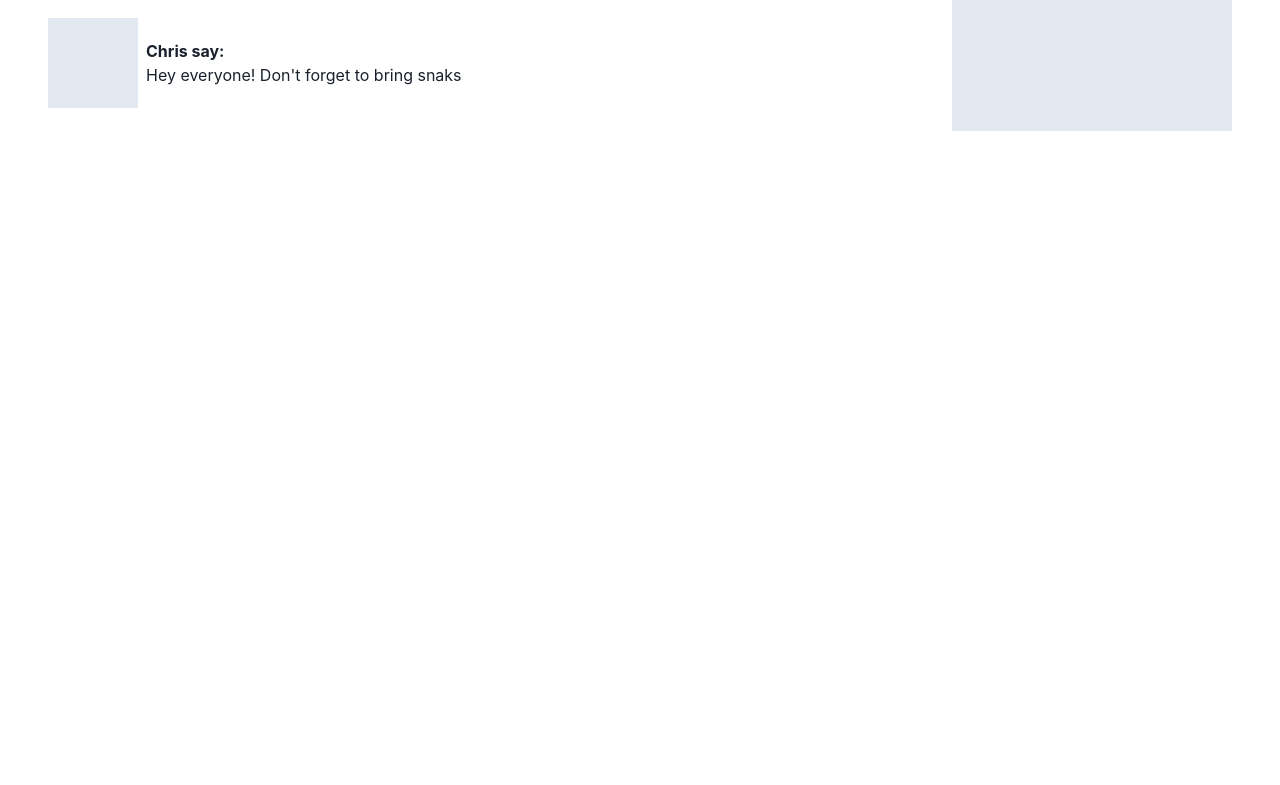
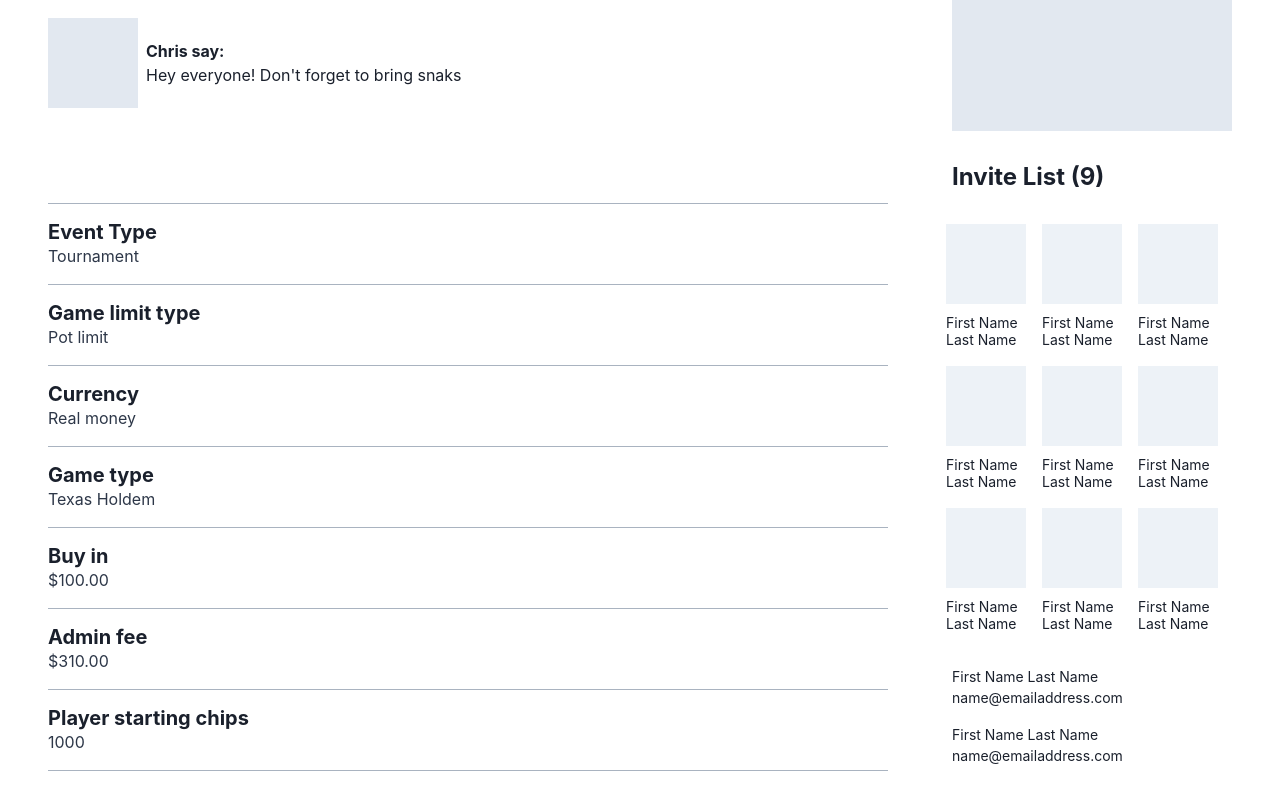
Before and after one commit to Anamika-nandi/functional-app, a React (Vite) app: page / in a window 1280 px wide. Shown: the part 720-1505 px from the top of the page. Before the commit the page ends 899 px from the top, so only its background shows below. Built offline with nearby package versions, Linux system fonts and the light colour scheme.

Commit message:
nit pick

```diff
--- a/src/pages/home/Summary/EventDetails.jsx
+++ b/src/pages/home/Summary/EventDetails.jsx
@@ -36,7 +36,15 @@ const EventDetails = () => {
         </HStack>
       </Box>
       <Box flex="1">
-        <Grid placeItems="center" boxSize="full" bg="gray.200" minH="320px">
+        <Grid
+          // w="full"
+          placeItems="center"
+          boxSize="full"
+          bg="gray.200"
+          minW="260px"
+          w="full"
+          minH="320px"
+        >
           <Text> Map Image</Text>
         </Grid>
       </Box>
--- a/src/pages/home/Summary/EventInviteList.jsx
+++ b/src/pages/home/Summary/EventInviteList.jsx
@@ -1,4 +1,4 @@
-import { Box, Heading, Stack, Text, Wrap, WrapItem } from "@chakra-ui/react";
+import { Box, Grid, Heading, Stack, Text, WrapItem } from "@chakra-ui/react";
 
 const EventInviteList = () => {
   const inviteList = [
@@ -72,11 +72,22 @@ const EventInviteList = () => {
       <Heading my="8" fontSize="2xl">
         Invite List (9)
       </Heading>
-      <Wrap gap="4" justify="space-between">
+      <Grid
+        gap="4"
+        templateColumns={{
+          base: "repeat(3, 1fr)",
+          md: "repeat(3, 1fr)",
+        }}
+        placeItems="center"
+        placeContent="center"
+        maxW={{
+          base: "260px",
+        }}
+      >
         {inviteList.map((invite, i) => (
           <WrapItem key={i}>
             <Stack>
-              <Box boxSize="90px" bg="gray.100" />
+              <Box boxSize="80px" bg="gray.100" />
               <Box>
                 <Text fontSize="sm">{invite.firstName}</Text>
                 <Text fontSize="sm" mt="-1">
@@ -86,7 +97,7 @@ const EventInviteList = () => {
             </Stack>
           </WrapItem>
         ))}
-      </Wrap>
+      </Grid>
       <Stack spacing="4" mt="8">
         {inviteMails.map((mail, i) => (
           <Stack key={i} spacing="0">
--- a/src/pages/home/Summary/SummaryLayout.jsx
+++ b/src/pages/home/Summary/SummaryLayout.jsx
@@ -8,10 +8,16 @@ const SummaryLayout = () => {
     <>
       <EventDetails />
 
-      {/* <Flex gap="16">
+      <Flex
+        gap="16"
+        flexDir={{
+          base: "column",
+          md: "row",
+        }}
+      >
         <EventExtraDetails />
         <EventInviteList />
-      </Flex> */}
+      </Flex>
     </>
   );
 };
```
